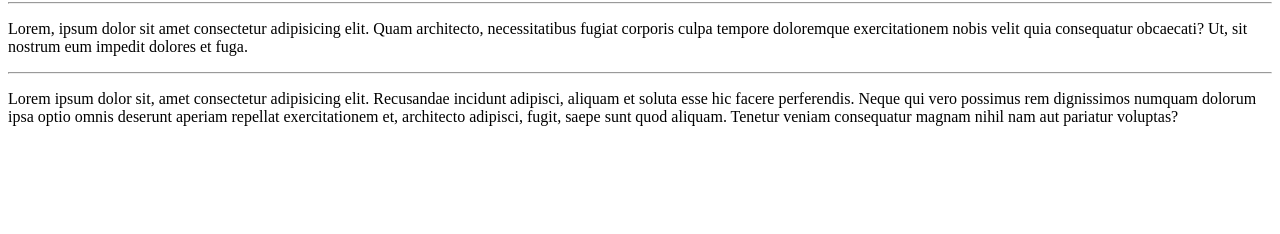
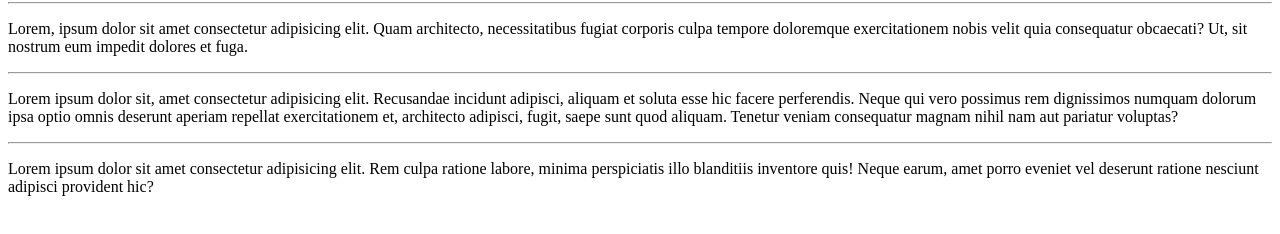
Before and after one commit to 01fe23bca056/Demo2, a plain HTML site: page index.html in a window 1280 px wide. Shown: the part 78-312 px from the top of the page. Drawn offline with Linux system fonts and the light colour scheme.

Commit message:
Added new para

```diff
--- a/index.html
+++ b/index.html
@@ -18,6 +18,8 @@
         hic facere perferendis. Neque qui vero possimus rem dignissimos numquam dolorum ipsa optio omnis deserunt
         aperiam repellat exercitationem et, architecto adipisci, fugit, saepe sunt quod aliquam. Tenetur veniam
         consequatur magnam nihil nam aut pariatur voluptas?</p>
+    <hr>
+    <p>Lorem ipsum dolor sit amet consectetur adipisicing elit. Rem culpa ratione labore, minima perspiciatis illo blanditiis inventore quis! Neque earum, amet porro eveniet vel deserunt ratione nesciunt adipisci provident hic?</p>
 </body>
 
 </html>
```
